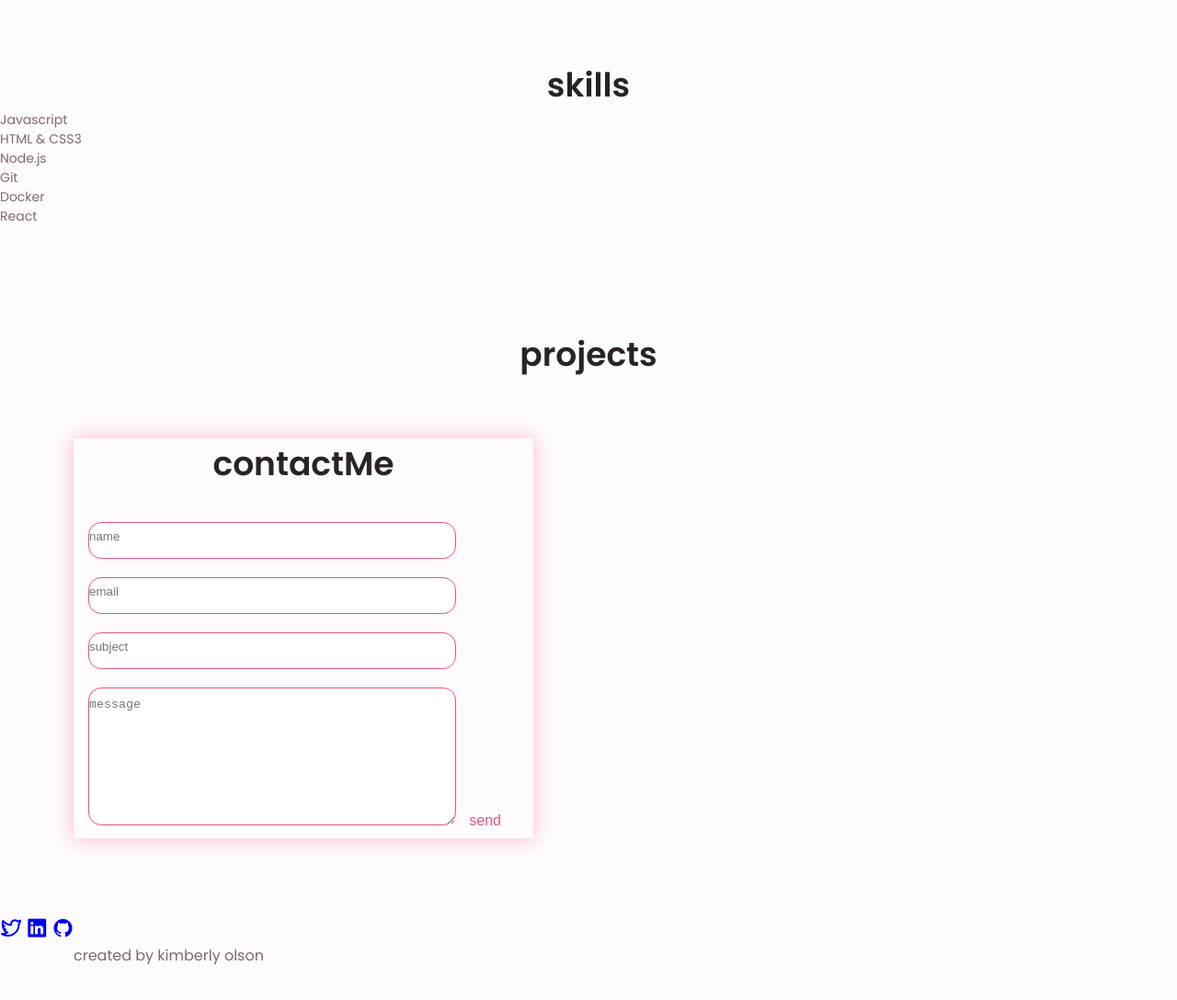
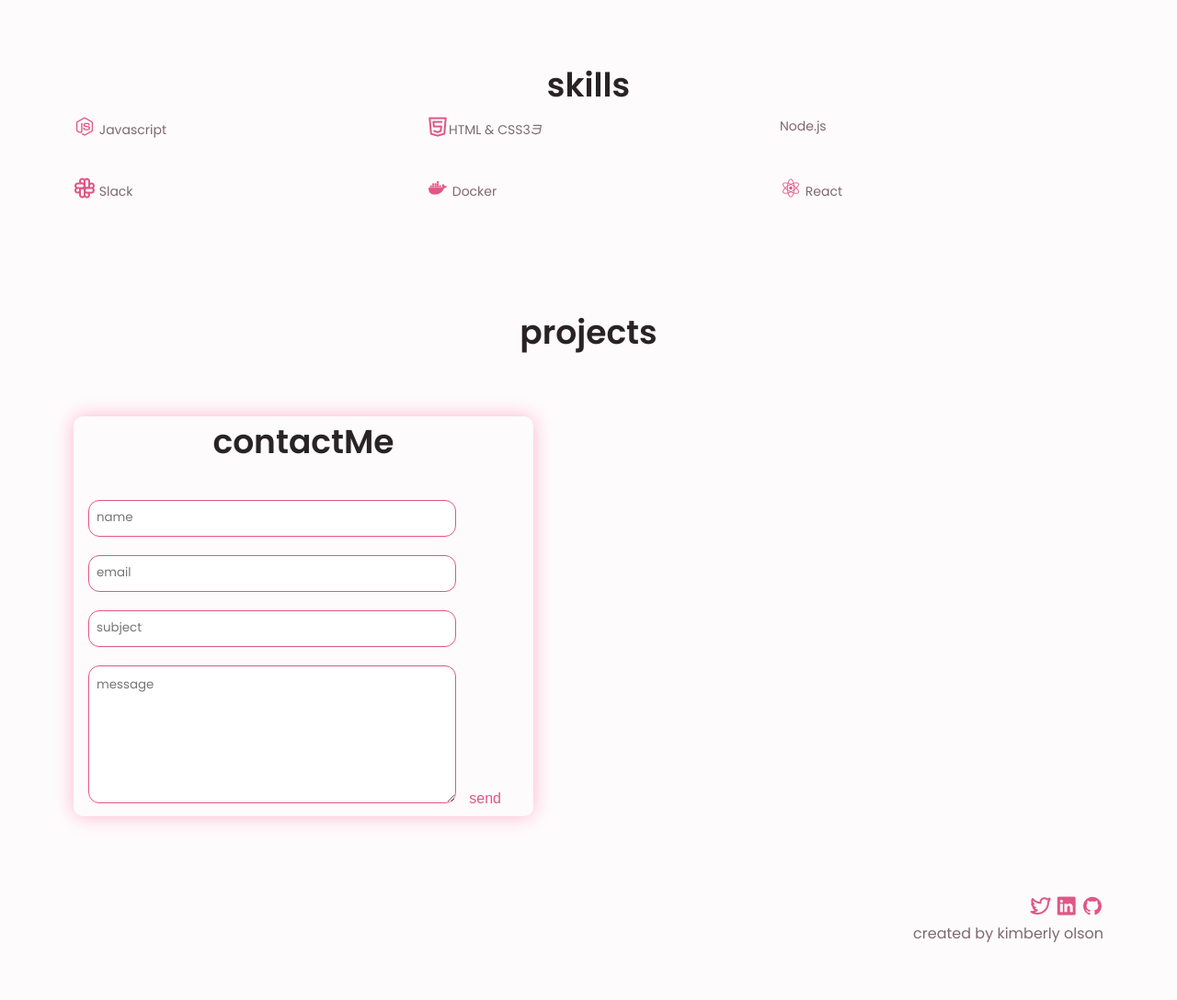
Before and after one commit to kolson21/website-kim, a plain HTML site: page public_html/index.html in a window 1280 px wide. Shown: the part 240-1328 px from the top of the page at 92% size. Drawn offline with nearby package versions, Linux system fonts and the light colour scheme.

Commit message:
added to skills

```diff
--- a/public_html/css/style.css
+++ b/public_html/css/style.css
@@ -120,7 +120,7 @@ img{
     align-items: center;
 }
 .menu-desktop{
-    position: absolute;
+    position: fixed;
     right: 30px;
 }
 .menu-mobile{
@@ -176,7 +176,15 @@ section:nth-child(2) > .section_title,.section_sub{
 }
 
 /********** Skills **********/
+.skill_list{
+    grid-template-columns: repeat(3, 1fr);
+    gap: 2rem;
+    list-style-type: none;
+    align-items: center;
+    padding: 0 5rem 0 5rem;
+}
 /********** Projects **********/
+
 /********** Contact Me **********/
 form{
     margin: 1rem;
@@ -186,6 +194,7 @@ form{
     margin-left: 5rem;
     background-color: var(--bg-color);
     box-shadow: 0 0 20px 0 var(--first-color-light);
+    border-radius: 10px;
     top: 50%;
     left: 50%;
 }
@@ -194,10 +203,11 @@ form{
     width: 400px;
     height: 40px;
     margin-top: 20px;
-    padding: 0 10px 10px 0;
+    padding: 8px 10px 10px 8px;
     border: 1px solid var(--first-color);
-    border-radius: 14px;
+    border-radius: 12px;
     outline: none;
+    font-family: var(--body-font);
 }
 .text-area{
     height: 150px;
@@ -215,13 +225,13 @@ button{
 }
 /********** Feet **********/
 .foot_wrapper{
-    display: inline;
-    align-content: space-between;
-    align-items: center;
+    text-align: right;
+    padding-right: 5rem;
 }
 .icon{
     font-size: var(--h2-font-size);
+    color: var(--first-color);
 }
-p{
-    padding-left: 5rem;
+.icon:hover{
+    color: var(--first-color-light);
 }
--- a/public_html/index.html
+++ b/public_html/index.html
@@ -37,13 +37,13 @@
 <!--------------- Skills ---------------->
 <section class="skills section" id="skills">
     <h2 class="section_title">skills</h2>
-    <ul class="section_sub">
-        <li>Javascript</li>
-        <li>HTML & CSS3</li>
+    <ul class="section_sub grid skill_list">
+        <li><i class="uil uil-java-script icon"></i> Javascript</li>
+        <li><i class="uil uil-html5-alt icon"></i>HTML & CSS3<i class="uil uil-css3-simple"></i></li>
         <li>Node.js</li>
-        <li>Git</li>
-        <li>Docker</li>
-        <li>React</li>
+        <li><i class="uil uil-slack-alt icon"></i> Slack</li>
+        <li><i class="uil uil-docker icon"></i> Docker</li>
+        <li><i class="uil uil-react icon"></i> React</li>
     </ul>
 </section>
 
@@ -70,8 +70,8 @@
 <section class="footer section" id="footer">
     <div class="foot_wrapper">
         <a href="#" class="icon"><i class="uil uil-twitter-alt"></i></a>
-        <a href="#about" class="icon"><i class="uil uil-linkedin"></i></a>
-        <a href="#skills" class="icon"><i class="uil uil-github"></i></a>
+        <a href="https://www.linkedin.com/in/kimberly-olson-dev/" class="icon"><i class="uil uil-linkedin"></i></a>
+        <a href="https://github.com/kolson21" class="icon"><i class="uil uil-github"></i></a>
         <p>created by kimberly olson</p>
     </div>
 </section>
```
